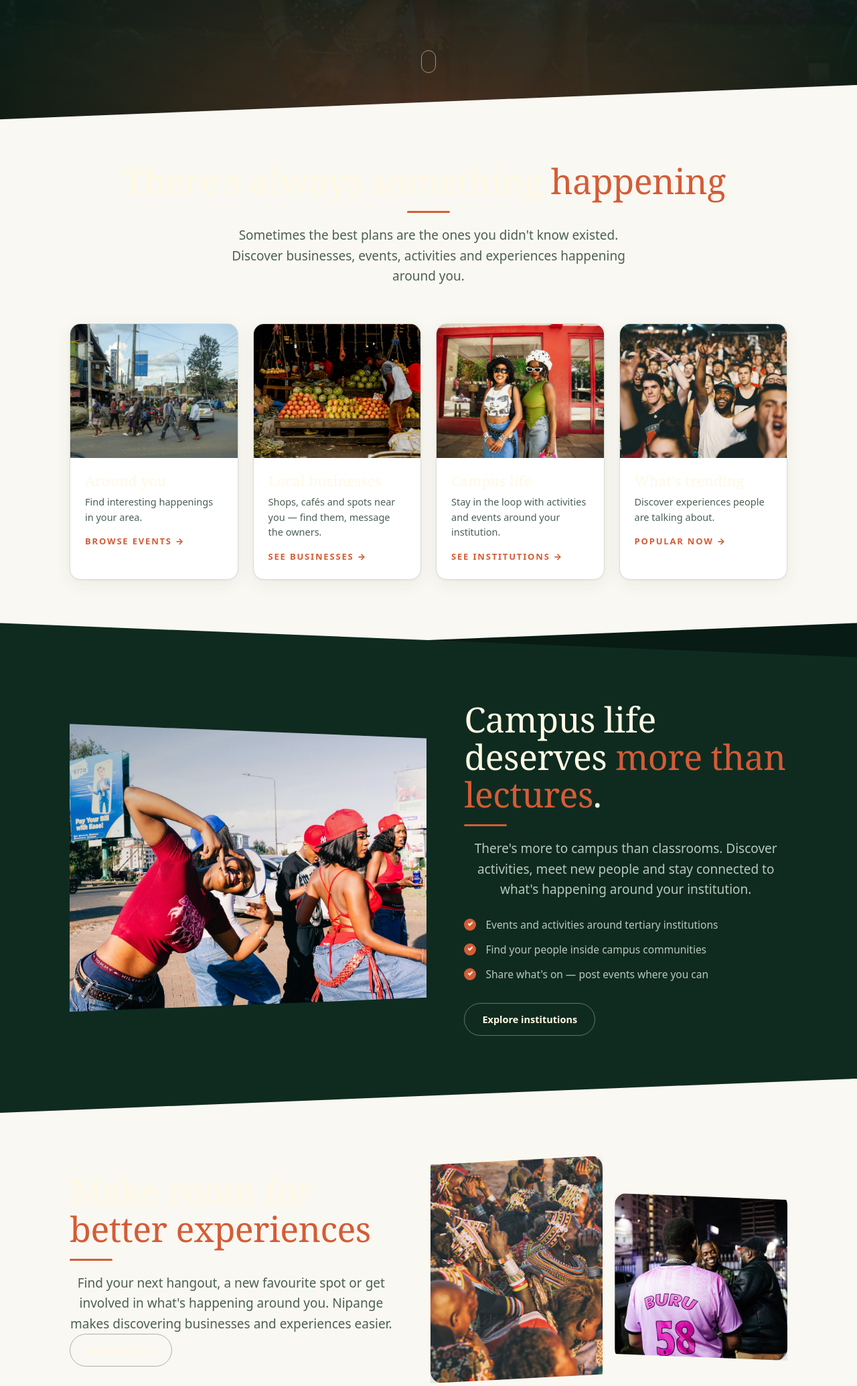
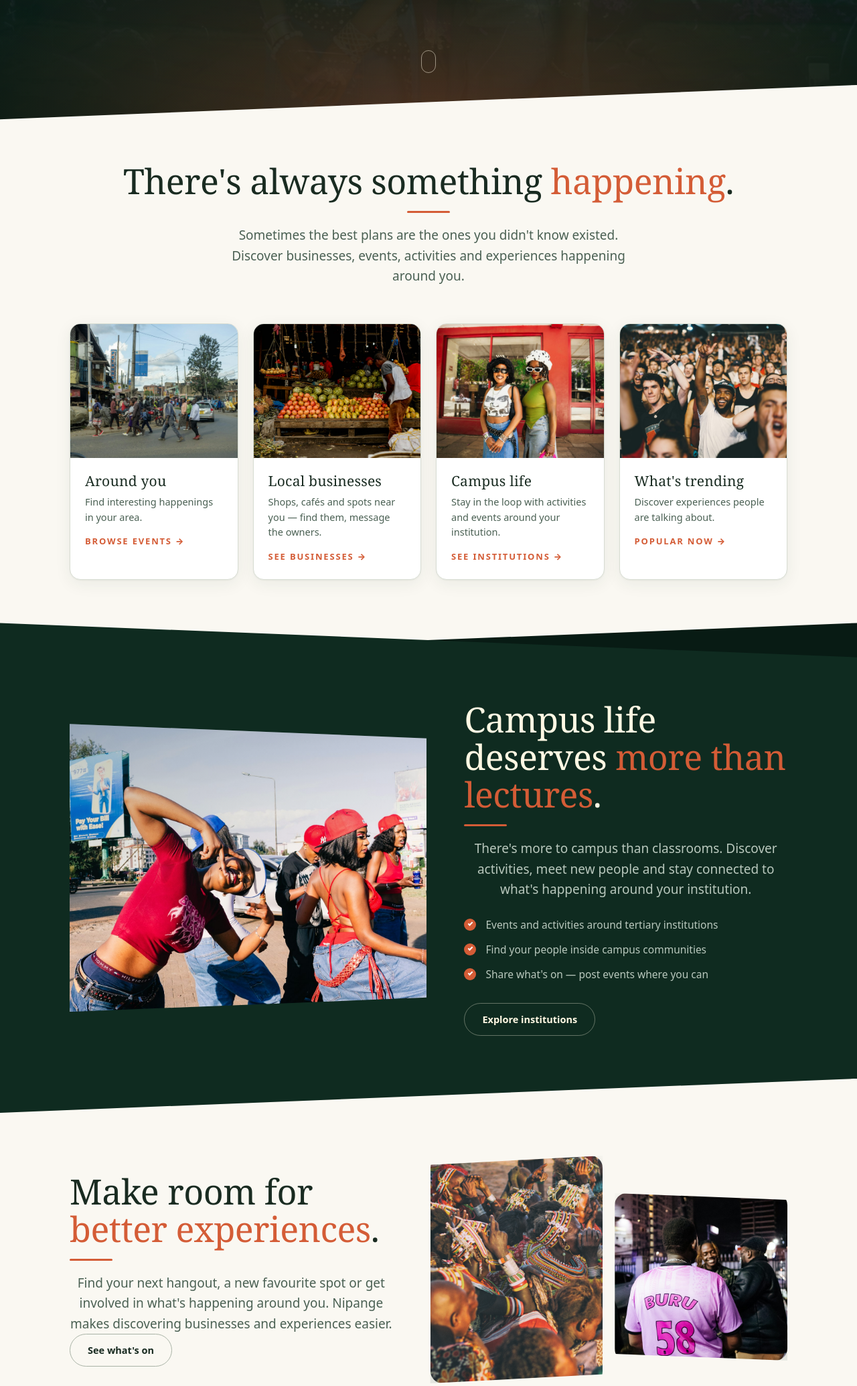
Before and after one commit to Collinskib/tukutane, a PHP site: page / in a window 1280 px wide. Shown: the part 678-2748 px from the top of the page at 67% size. Run offline with PHP 8.4, Linux system fonts and the light colour scheme.

Commit message:
Landing: fix invisible text on light sections
.lp resolves color:var(--ink) to cream at the body level; .lp-light
only overrode the variable, not the inherited color — so headings and
card titles rendered cream-on-cream. Set color on .lp-light itself and
darken the eyebrow to --accent on light sections. Bump to v8.

Generated with [Devin](https://devin.ai)

Co-Authored-By: Devin <158243242+devin-ai-integration[bot]@users.noreply.github.com>

```diff
--- a/assets/landing.css
+++ b/assets/landing.css
@@ -7,7 +7,8 @@
 .lp img{display:block;max-width:100%}
 .lp a{color:inherit}
 .lp-wrap{max-width:1120px;margin:0 auto;padding:0 24px}
-.lp-light{background:#faf8f2;--ink:#192b21;--mut:#4a6053;--card-d:#fff;--line-d:#d8ddd3;--btn-line:#a9b3a6}
+.lp-light{background:#faf8f2;color:var(--ink);--ink:#192b21;--mut:#4a6053;--card-d:#fff;--line-d:#d8ddd3;--btn-line:#a9b3a6}
+.lp-light .lp-eyebrow{color:var(--accent);text-shadow:none}
 
 /* ---------- nav ---------- */
 .lp-nav{position:fixed;inset:0 0 auto;z-index:50;display:flex;align-items:center;gap:20px;padding:16px 26px;transition:background .3s,box-shadow .3s,padding .3s}
--- a/includes/landing.php
+++ b/includes/landing.php
@@ -25,7 +25,7 @@ function landing_page(): void {
 <link rel="icon" href="/assets/icons/icon-192.png">
 <link rel="apple-touch-icon" href="/assets/icons/icon-192.png">
 <link rel="preload" as="image" href="/assets/landing/hero.jpg">
-<link rel="stylesheet" href="/assets/landing.css?v=7">
+<link rel="stylesheet" href="/assets/landing.css?v=8">
 </head>
 <body class="lp">
 
```
